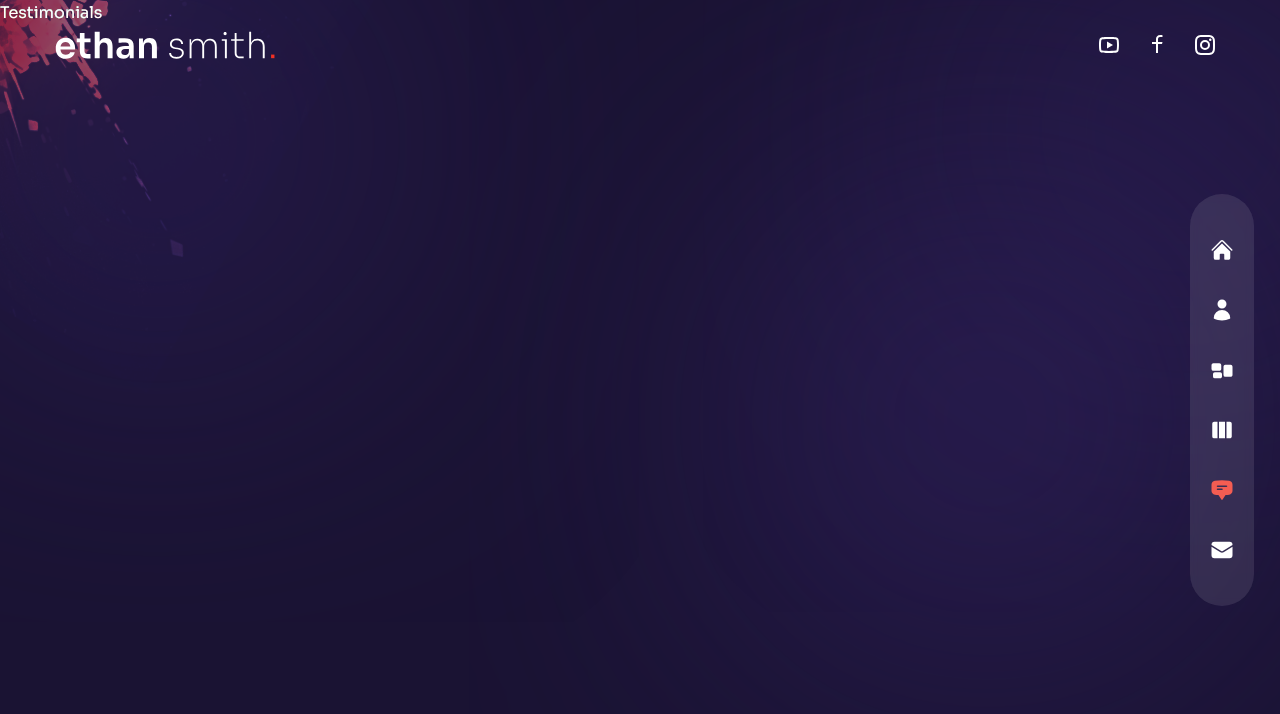
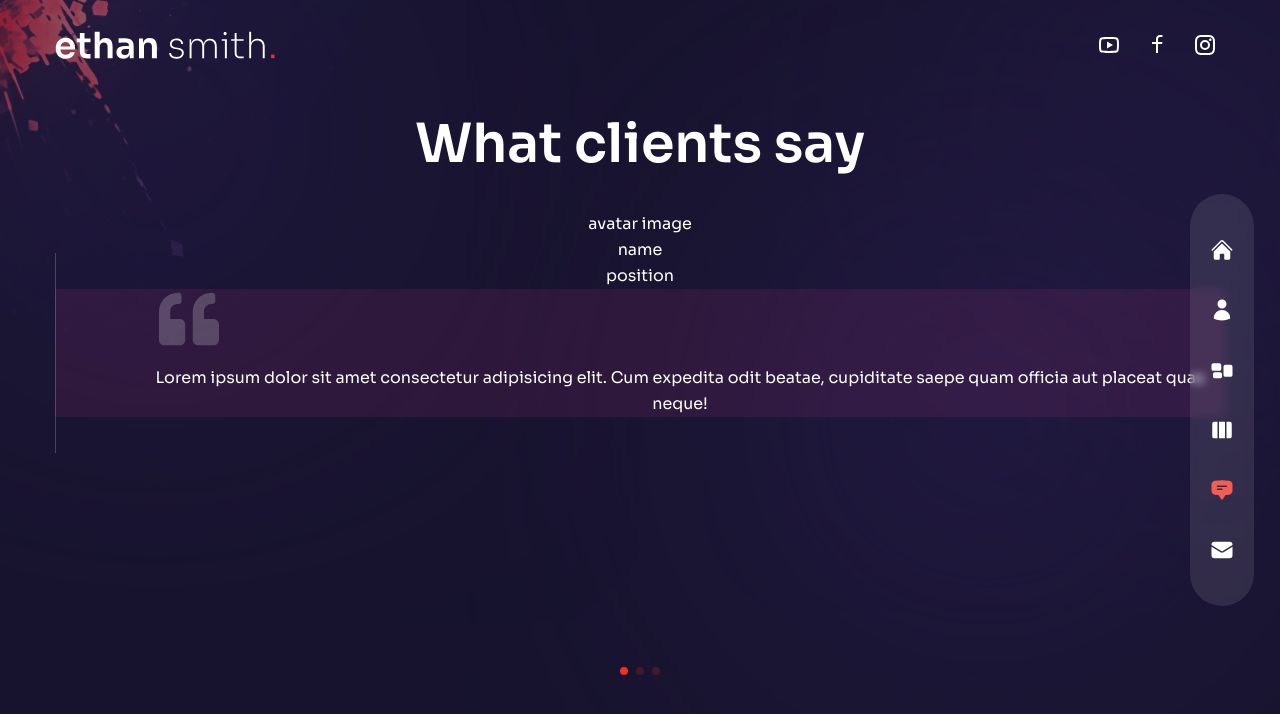
Before and after one commit to Predrag-Jandric/NextJS-Tailwind-portfolio-example, a Next.js app: page /testimonials in a window 1280 px wide. Shown: the top 714 px of the page. Built offline with nearby package versions, Linux system fonts and the light colour scheme.

Commit message:
partially done TESTIMONIALS page

```diff
--- a/components/TestimonialSlider.js
+++ b/components/TestimonialSlider.js
@@ -23,8 +23,57 @@
   },
 ];
 
+import { Swiper, SwiperSlide } from 'swiper/react'
+
+// swiper styles
+import 'swiper/css'
+import 'swiper/css/free-mode'
+import 'swiper/css/pagination'
+import Image from 'next/image';
+import { Pagination } from "swiper";
+import { FaQuoteLeft } from 'react-icons/fa'
+
 const TestimonialSlider = () => {
-  return <div>Testimonial Slider</div>;
+  return (
+    <Swiper
+      spaceBetween={10}
+      pagination={{
+        clickable: true,
+      }}
+      modules={[Pagination]}
+      className="h-[280px] sm:h-[480px]"
+    >
+      {
+        testimonialData.map((person, index) => {
+          return (
+            <SwiperSlide key={index}>
+              <div>
+                {/* avatar, name, position */}
+                <div>
+                  <div>
+                    {/* avatar */}
+                    <div>avatar image</div>
+                    {/* name */}
+                    <div>name</div>
+                    {/* position */}
+                    <div>position</div>
+                  </div>
+                </div>
+                {/* quote & msg */}
+                <div className='bg-pink-500/10 flex-1 flex flex-col justify-center before:w-[1px] xl:before:bg-white/20 xl:before:absolute xl:before:left-0 xl:before:h-[200px] relative xl:pl-20'>
+                  {/* quote icon */}
+                  <div className='mb-4'>
+                    <FaQuoteLeft className='text-4xl xl:text-6xl text-white/20 mx-auto md:mx-6' />
+                  </div>
+                  {/* message */}
+                  <div>{person.message}</div>
+                </div>
+              </div>
+            </SwiperSlide>
+          )
+        })}
+    </Swiper>
+  )
 };
 
 export default TestimonialSlider;
--- a/pages/testimonials/index.js
+++ b/pages/testimonials/index.js
@@ -1,5 +1,18 @@
+import TestimonialSlider from "../../components/TestimonialSlider";
+
 const Testimonials = () => {
-  return <div>Testimonials</div>;
+  return (
+    <div className="h-full bg-primary/30 py-30 text-center">
+      <div className="container mx-auto h-full flex flex-col justify-center">
+        {/* title */}
+        <h2 className="h2 mb-8 xl:mb-8">What clients say</h2>
+        {/* slider */}
+        <div>
+          <TestimonialSlider/>
+        </div>
+      </div>
+    </div>
+  )
 };
 
 export default Testimonials;
```
